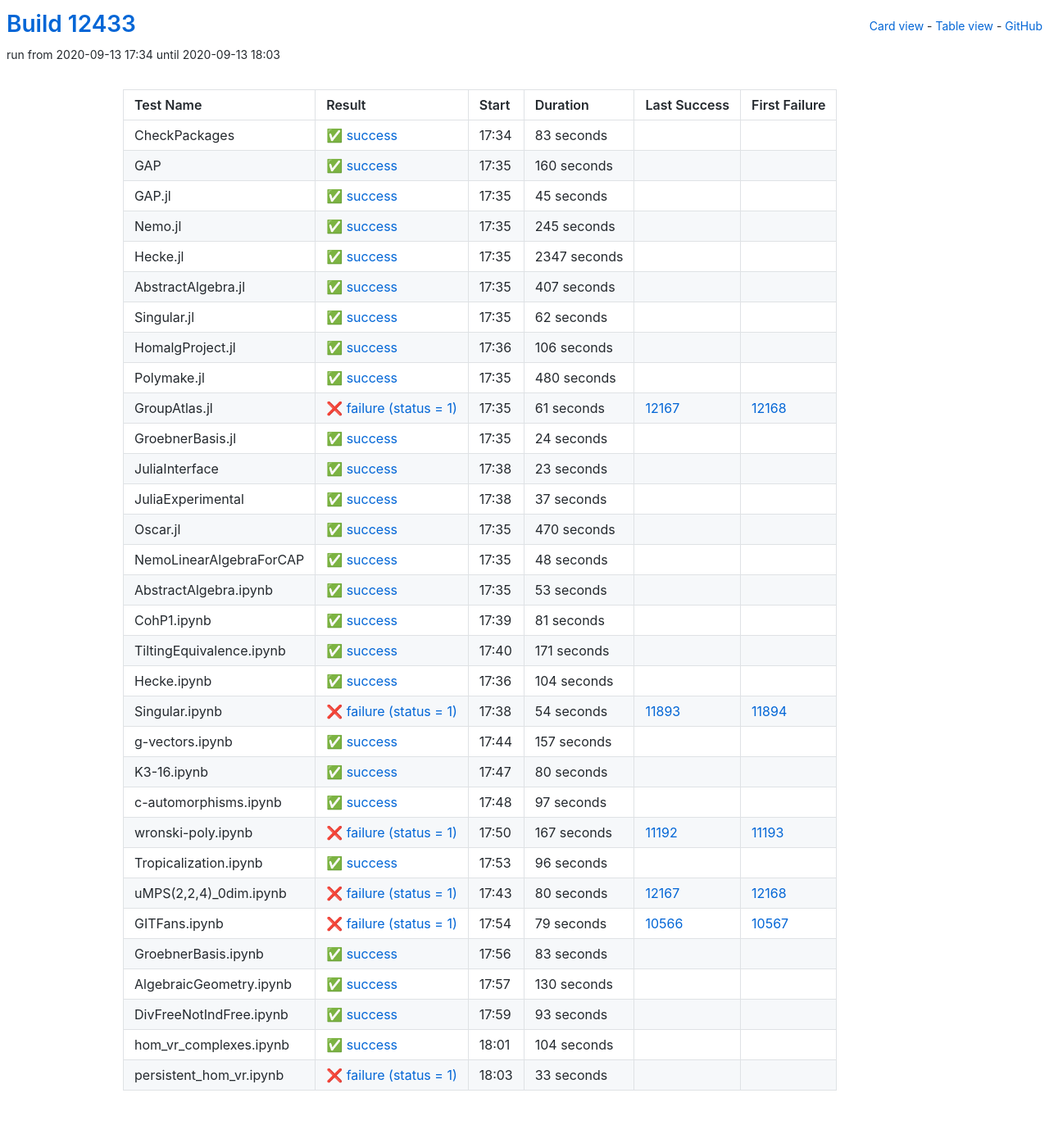
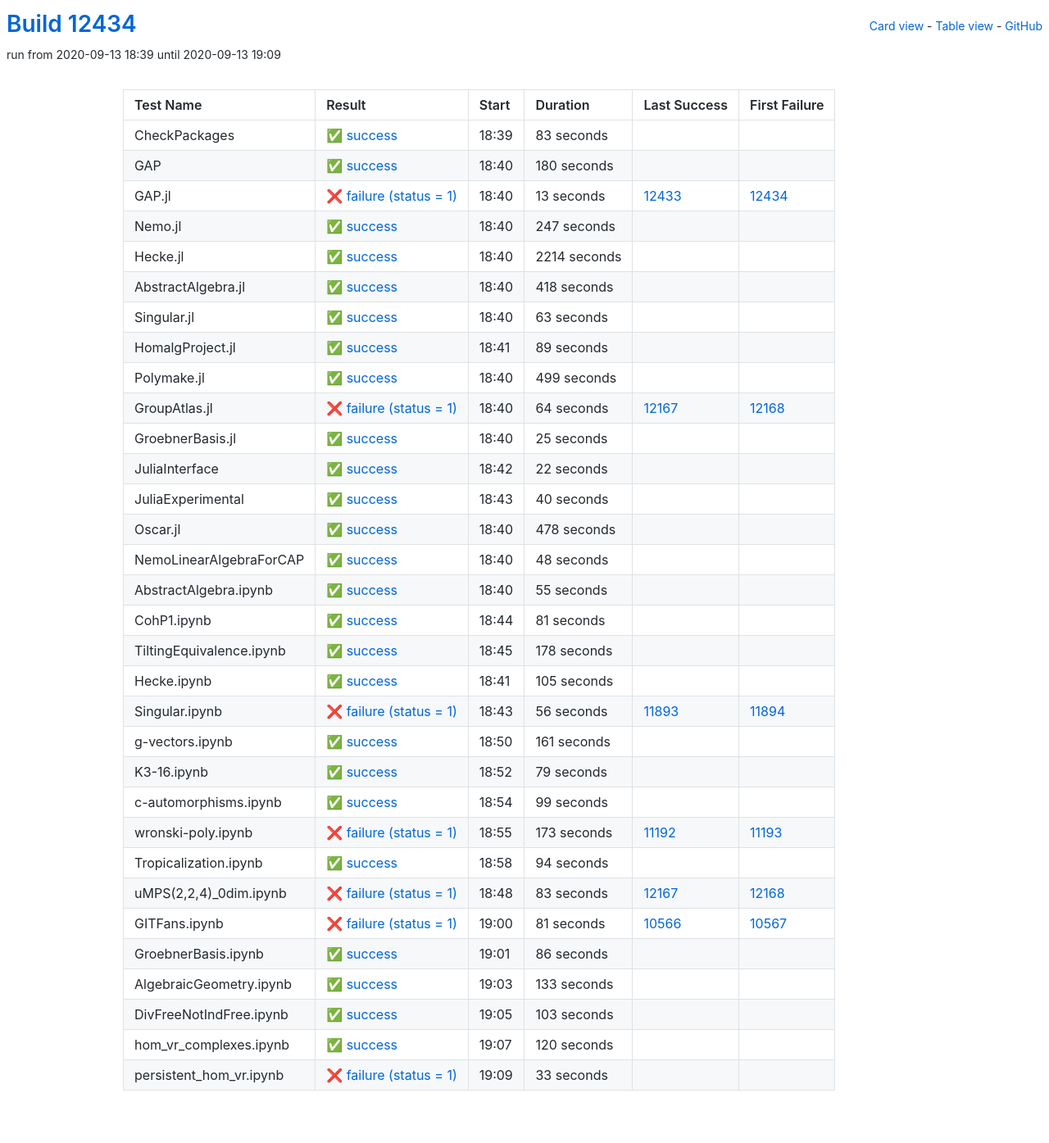
Before and after one commit to oscar-system/oscar-ci-status, a Jekyll site: the page built from table.html, in a window 1280 px wide. Shown: the whole page at 82% size. Built offline with Jekyll 4.4.1, drawn with Linux system fonts in a browser that asks for light colours.

Commit message:
Build #12434

```diff
--- a/_data/ci.yml
+++ b/_data/ci.yml
@@ -1,6 +1,6 @@
 ---
-build: 12433
-build_url: https://oscarci.mathematik.uni-kl.de/job/oscar/12433/
+build: 12434
+build_url: https://oscarci.mathematik.uni-kl.de/job/oscar/12434/
 job: oscar
 organization: oscar-system
 repo: oscar-ci-status
@@ -8,8 +8,8 @@
 tests:
 - name: CheckPackages
   id: checkpackages
-  log: https://oscarci.mathematik.uni-kl.de/job/oscar/12433/artifact/logs/build-12433/CheckPackages.log
-  start: 2020-09-13 17:34
+  log: https://oscarci.mathematik.uni-kl.de/job/oscar/12434/artifact/logs/build-12434/CheckPackages.log
+  start: 2020-09-13 18:39
   success: true
   exitcode: 0
   status: success
@@ -20,164 +20,164 @@
   first_failure_url:
 - name: GAP
   id: gap
-  log: https://oscarci.mathematik.uni-kl.de/job/oscar/12433/artifact/logs/build-12433/GAP.log
-  start: 2020-09-13 17:35
+  log: https://oscarci.mathematik.uni-kl.de/job/oscar/12434/artifact/logs/build-12434/GAP.log
+  start: 2020-09-13 18:40
   success: true
   exitcode: 0
   status: success
-  duration: 160
+  duration: 180
   last_success: false
   last_success_url:
   first_failure: false
   first_failure_url:
 - name: GAP.jl
   id: gap-jl
-  log: https://oscarci.mathematik.uni-kl.de/job/oscar/12433/artifact/logs/build-12433/GAP.jl.log
-  start: 2020-09-13 17:35
+  log: https://oscarci.mathematik.uni-kl.de/job/oscar/12434/artifact/logs/build-12434/GAP.jl.log
+  start: 2020-09-13 18:40
+  success: false
+  exitcode: 1
+  status: failure
+  duration: 13
+  last_success: 12433
+  last_success_url: https://oscarci.mathematik.uni-kl.de/job/oscar/12433/
+  first_failure: 12434
+  first_failure_url: https://oscarci.mathematik.uni-kl.de/job/oscar/12434/
+- name: Nemo.jl
+  id: nemo-jl
+  log: https://oscarci.mathematik.uni-kl.de/job/oscar/12434/artifact/logs/build-12434/Nemo.jl.log
+  start: 2020-09-13 18:40
   success: true
   exitcode: 0
   status: success
-  duration: 45
-  last_success: false
-  last_success_url:
-  first_failure: false
-  first_failure_url:
-- name: Nemo.jl
-  id: nemo-jl
-  log: https://oscarci.mathematik.uni-kl.de/job/oscar/12433/artifact/logs/build-12433/Nemo.jl.log
-  start: 2020-09-13 17:35
-  success: true
-  exitcode: 0
-  status: success
-  duration: 245
+  duration: 247
   last_success: false
   last_success_url:
   first_failure: false
   first_failure_url:
 - name: Hecke.jl
   id: hecke-jl
-  log: https://oscarci.mathematik.uni-kl.de/job/oscar/12433/artifact/logs/build-12433/Hecke.jl.log
-  start: 2020-09-13 17:35
+  log: https://oscarci.mathematik.uni-kl.de/job/oscar/12434/artifact/logs/build-12434/Hecke.jl.log
+  start: 2020-09-13 18:40
   success: true
   exitcode: 0
   status: success
-  duration: 2347
+  duration: 2214
   last_success: false
   last_success_url:
   first_failure: false
   first_failure_url:
 - name: AbstractAlgebra.jl
   id: abstractalgebra-jl
-  log: https://oscarci.mathematik.uni-kl.de/job/oscar/12433/artifact/logs/build-12433/AbstractAlgebra.jl.log
-  start: 2020-09-13 17:35
+  log: https://oscarci.mathematik.uni-kl.de/job/oscar/12434/artifact/logs/build-12434/AbstractAlgebra.jl.log
+  start: 2020-09-13 18:40
   success: true
   exitcode: 0
   status: success
-  duration: 407
+  duration: 418
   last_success: false
   last_success_url:
   first_failure: false
   first_failure_url:
 - name: Singular.jl
   id: singular-jl
-  log: https://oscarci.mathematik.uni-kl.de/job/oscar/12433/artifact/logs/build-12433/Singular.jl.log
-  start: 2020-09-13 17:35
+  log: https://oscarci.mathematik.uni-kl.de/job/oscar/12434/artifact/logs/build-12434/Singular.jl.log
+  start: 2020-09-13 18:40
   success: true
   exitcode: 0
   status: success
-  duration: 62
+  duration: 63
   last_success: false
   last_success_url:
   first_failure: false
   first_failure_url:
 - name: HomalgProject.jl
   id: homalgproject-jl
-  log: https://oscarci.mathematik.uni-kl.de/job/oscar/12433/artifact/logs/build-12433/HomalgProject.jl.log
-  start: 2020-09-13 17:36
+  log: https://oscarci.mathematik.uni-kl.de/job/oscar/12434/artifact/logs/build-12434/HomalgProject.jl.log
+  start: 2020-09-13 18:41
   success: true
   exitcode: 0
   status: success
-  duration: 106
+  duration: 89
   last_success: false
   last_success_url:
   first_failure: false
   first_failure_url:
 - name: Polymake.jl
   id: polymake-jl
-  log: https://oscarci.mathematik.uni-kl.de/job/oscar/12433/artifact/logs/build-12433/Polymake.jl.log
-  start: 2020-09-13 17:35
+  log: https://oscarci.mathematik.uni-kl.de/job/oscar/12434/artifact/logs/build-12434/Polymake.jl.log
+  start: 2020-09-13 18:40
   success: true
   exitcode: 0
   status: success
-  duration: 480
+  duration: 499
   last_success: false
   last_success_url:
   first_failure: false
   first_failure_url:
 - name: GroupAtlas.jl
   id: groupatlas-jl
-  log: https://oscarci.mathematik.uni-kl.de/job/oscar/12433/artifact/logs/build-12433/GroupAtlas.jl.log
-  start: 2020-09-13 17:35
+  log: https://oscarci.mathematik.uni-kl.de/job/oscar/12434/artifact/logs/build-12434/GroupAtlas.jl.log
+  start: 2020-09-13 18:40
   success: false
   exitcode: 1
   status: failure
-  duration: 61
+  duration: 64
   last_success: 12167
   last_success_url: https://oscarci.mathematik.uni-kl.de/job/oscar/12167/
   first_failure: 12168
   first_failure_url: https://oscarci.mathematik.uni-kl.de/job/oscar/12168/
 - name: GroebnerBasis.jl
   id: groebnerbasis-jl
-  log: https://oscarci.mathematik.uni-kl.de/job/oscar/12433/artifact/logs/build-12433/GroebnerBasis.jl.log
-  start: 2020-09-13 17:35
+  log: https://oscarci.mathematik.uni-kl.de/job/oscar/12434/artifact/logs/build-12434/GroebnerBasis.jl.log
+  start: 2020-09-13 18:40
   success: true
   exitcode: 0
   status: success
-  duration: 24
+  duration: 25
   last_success: false
   last_success_url:
   first_failure: false
   first_failure_url:
 - name: JuliaInterface
   id: juliainterface
-  log: https://oscarci.mathematik.uni-kl.de/job/oscar/12433/artifact/logs/build-12433/JuliaInterface.log
-  start: 2020-09-13 17:38
+  log: https://oscarci.mathematik.uni-kl.de/job/oscar/12434/artifact/logs/build-12434/JuliaInterface.log
+  start: 2020-09-13 18:42
   success: true
   exitcode: 0
   status: success
-  duration: 23
+  duration: 22
   last_success: false
   last_success_url:
   first_failure: false
   first_failure_url:
 - name: JuliaExperimental
   id: juliaexperimental
-  log: https://oscarci.mathematik.uni-kl.de/job/oscar/12433/artifact/logs/build-12433/JuliaExperimental.log
-  start: 2020-09-13 17:38
+  log: https://oscarci.mathematik.uni-kl.de/job/oscar/12434/artifact/logs/build-12434/JuliaExperimental.log
+  start: 2020-09-13 18:43
   success: true
   exitcode: 0
   status: success
-  duration: 37
+  duration: 40
   last_success: false
   last_success_url:
   first_failure: false
   first_failure_url:
 - name: Oscar.jl
   id: oscar-jl
-  log: https://oscarci.mathematik.uni-kl.de/job/oscar/12433/artifact/logs/build-12433/Oscar.jl.log
-  start: 2020-09-13 17:35
+  log: https://oscarci.mathematik.uni-kl.de/job/oscar/12434/artifact/logs/build-12434/Oscar.jl.log
+  start: 2020-09-13 18:40
   success: true
   exitcode: 0
   status: success
-  duration: 470
+  duration: 478
   last_success: false
   last_success_url:
   first_failure: false
   first_failure_url:
 - name: NemoLinearAlgebraForCAP
   id: nemolinearalgebraforcap
-  log: https://oscarci.mathematik.uni-kl.de/job/oscar/12433/artifact/logs/build-12433/NemoLinearAlgebraForCAP.log
-  start: 2020-09-13 17:35
+  log: https://oscarci.mathematik.uni-kl.de/job/oscar/12434/artifact/logs/build-12434/NemoLinearAlgebraForCAP.log
+  start: 2020-09-13 18:40
   success: true
   exitcode: 0
   status: success
@@ -188,20 +188,20 @@
   first_failure_url:
 - name: AbstractAlgebra.ipynb
   id: abstractalgebra-ipynb
-  log: https://oscarci.mathematik.uni-kl.de/job/oscar/12433/artifact/logs/build-12433/AbstractAlgebra.ipynb.log
-  start: 2020-09-13 17:35
+  log: https://oscarci.mathematik.uni-kl.de/job/oscar/12434/artifact/logs/build-12434/AbstractAlgebra.ipynb.log
+  start: 2020-09-13 18:40
   success: true
   exitcode: 0
   status: success
-  duration: 53
+  duration: 55
   last_success: false
   last_success_url:
   first_failure: false
   first_failure_url:
 - name: CohP1.ipynb
   id: cohp1-ipynb
-  log: https://oscarci.mathematik.uni-kl.de/job/oscar/12433/artifact/logs/build-12433/CohP1.ipynb.log
-  start: 2020-09-13 17:39
+  log: https://oscarci.mathematik.uni-kl.de/job/oscar/12434/artifact/logs/build-12434/CohP1.ipynb.log
+  start: 2020-09-13 18:44
   success: true
   exitcode: 0
   status: success
@@ -212,176 +212,176 @@
   first_failure_url:
 - name: TiltingEquivalence.ipynb
   id: tiltingequivalence-ipynb
-  log: https://oscarci.mathematik.uni-kl.de/job/oscar/12433/artifact/logs/build-12433/TiltingEquivalence.ipynb.log
-  start: 2020-09-13 17:40
+  log: https://oscarci.mathematik.uni-kl.de/job/oscar/12434/artifact/logs/build-12434/TiltingEquivalence.ipynb.log
+  start: 2020-09-13 18:45
   success: true
   exitcode: 0
   status: success
-  duration: 171
+  duration: 178
   last_success: false
   last_success_url:
   first_failure: false
   first_failure_url:
 - name: Hecke.ipynb
   id: hecke-ipynb
-  log: https://oscarci.mathematik.uni-kl.de/job/oscar/12433/artifact/logs/build-12433/Hecke.ipynb.log
-  start: 2020-09-13 17:36
+  log: https://oscarci.mathematik.uni-kl.de/job/oscar/12434/artifact/logs/build-12434/Hecke.ipynb.log
+  start: 2020-09-13 18:41
   success: true
   exitcode: 0
   status: success
-  duration: 104
+  duration: 105
   last_success: false
   last_success_url:
   first_failure: false
   first_failure_url:
 - name: Singular.ipynb
   id: singular-ipynb
-  log: https://oscarci.mathematik.uni-kl.de/job/oscar/12433/artifact/logs/build-12433/Singular.ipynb.log
-  start: 2020-09-13 17:38
+  log: https://oscarci.mathematik.uni-kl.de/job/oscar/12434/artifact/logs/build-12434/Singular.ipynb.log
+  start: 2020-09-13 18:43
   success: false
   exitcode: 1
   status: failure
-  duration: 54
+  duration: 56
   last_success: 11893
   last_success_url: https://oscarci.mathematik.uni-kl.de/job/oscar/11893/
   first_failure: 11894
   first_failure_url: https://oscarci.mathematik.uni-kl.de/job/oscar/11894/
 - name: g-vectors.ipynb
   id: g-vectors-ipynb
-  log: https://oscarci.mathematik.uni-kl.de/job/oscar/12433/artifact/logs/build-12433/g-vectors.ipynb.log
-  start: 2020-09-13 17:44
+  log: https://oscarci.mathematik.uni-kl.de/job/oscar/12434/artifact/logs/build-12434/g-vectors.ipynb.log
+  start: 2020-09-13 18:50
   success: true
   exitcode: 0
   status: success
-  duration: 157
+  duration: 161
   last_success: false
   last_success_url:
   first_failure: false
   first_failure_url:
 - name: K3-16.ipynb
   id: k3-16-ipynb
-  log: https://oscarci.mathematik.uni-kl.de/job/oscar/12433/artifact/logs/build-12433/K3-16.ipynb.log
-  start: 2020-09-13 17:47
+  log: https://oscarci.mathematik.uni-kl.de/job/oscar/12434/artifact/logs/build-12434/K3-16.ipynb.log
+  start: 2020-09-13 18:52
   success: true
   exitcode: 0
   status: success
-  duration: 80
+  duration: 79
   last_success: false
   last_success_url:
   first_failure: false
   first_failure_url:
 - name: c-automorphisms.ipynb
   id: c-automorphisms-ipynb
-  log: https://oscarci.mathematik.uni-kl.de/job/oscar/12433/artifact/logs/build-12433/c-automorphisms.ipynb.log
-  start: 2020-09-13 17:48
+  log: https://oscarci.mathematik.uni-kl.de/job/oscar/12434/artifact/logs/build-12434/c-automorphisms.ipynb.log
+  start: 2020-09-13 18:54
   success: true
   exitcode: 0
   status: success
-  duration: 97
+  duration: 99
   last_success: false
   last_success_url:
   first_failure: false
   first_failure_url:
 - name: wronski-poly.ipynb
   id: wronski-poly-ipynb
-  log: https://oscarci.mathematik.uni-kl.de/job/oscar/12433/artifact/logs/build-12433/wronski-poly.ipynb.log
-  start: 2020-09-13 17:50
+  log: https://oscarci.mathematik.uni-kl.de/job/oscar/12434/artifact/logs/build-12434/wronski-poly.ipynb.log
+  start: 2020-09-13 18:55
   success: false
   exitcode: 1
   status: failure
-  duration: 167
+  duration: 173
   last_success: 11192
   last_success_url: https://oscarci.mathematik.uni-kl.de/job/oscar/11192/
   first_failure: 11193
   first_failure_url: https://oscarci.mathematik.uni-kl.de/job/oscar/11193/
 - name: Tropicalization.ipynb
   id: tropicalization-ipynb
-  log: https://oscarci.mathematik.uni-kl.de/job/oscar/12433/artifact/logs/build-12433/Tropicalization.ipynb.log
-  start: 2020-09-13 17:53
+  log: https://oscarci.mathematik.uni-kl.de/job/oscar/12434/artifact/logs/build-12434/Tropicalization.ipynb.log
+  start: 2020-09-13 18:58
   success: true
   exitcode: 0
   status: success
-  duration: 96
+  duration: 94
   last_success: false
   last_success_url:
   first_failure: false
   first_failure_url:
 - name: uMPS(2,2,4)_0dim.ipynb
   id: umps-2-2-4-0dim-ipynb
-  log: https://oscarci.mathematik.uni-kl.de/job/oscar/12433/artifact/logs/build-12433/uMPS-2-2-4-_0dim.ipynb.log
-  start: 2020-09-13 17:43
+  log: https://oscarci.mathematik.uni-kl.de/job/oscar/12434/artifact/logs/build-12434/uMPS-2-2-4-_0dim.ipynb.log
+  start: 2020-09-13 18:48
   success: false
   exitcode: 1
   status: failure
-  duration: 80
+  duration: 83
   last_success: 12167
   last_success_url: https://oscarci.mathematik.uni-kl.de/job/oscar/12167/
   first_failure: 12168
   first_failure_url: https://oscarci.mathematik.uni-kl.de/job/oscar/12168/
 - name: GITFans.ipynb
   id: gitfans-ipynb
-  log: https://oscarci.mathematik.uni-kl.de/job/oscar/12433/artifact/logs/build-12433/GITFans.ipynb.log
-  start: 2020-09-13 17:54
+  log: https://oscarci.mathematik.uni-kl.de/job/oscar/12434/artifact/logs/build-12434/GITFans.ipynb.log
+  start: 2020-09-13 19:00
   success: false
   exitcode: 1
   status: failure
-  duration: 79
+  duration: 81
   last_success: 10566
   last_success_url: https://oscarci.mathematik.uni-kl.de/job/oscar/10566/
   first_failure: 10567
   first_failure_url: https://oscarci.mathematik.uni-kl.de/job/oscar/10567/
 - name: GroebnerBasis.ipynb
   id: groebnerbasis-ipynb
-  log: https://oscarci.mathematik.uni-kl.de/job/oscar/12433/artifact/logs/build-12433/GroebnerBasis.ipynb.log
-  start: 2020-09-13 17:56
+  log: https://oscarci.mathematik.uni-kl.de/job/oscar/12434/artifact/logs/build-12434/GroebnerBasis.ipynb.log
+  start: 2020-09-13 19:01
   success: true
   exitcode: 0
   status: success
-  duration: 83
+  duration: 86
   last_success: false
   last_success_url:
   first_failure: false
   first_failure_url:
 - name: AlgebraicGeometry.ipynb
   id: algebraicgeometry-ipynb
-  log: https://oscarci.mathematik.uni-kl.de/job/oscar/12433/artifact/logs/build-12433/AlgebraicGeometry.ipynb.log
-  start: 2020-09-13 17:57
+  log: https://oscarci.mathematik.uni-kl.de/job/oscar/12434/artifact/logs/build-12434/AlgebraicGeometry.ipynb.log
+  start: 2020-09-13 19:03
   success: true
   exitcode: 0
   status: success
-  duration: 130
+  duration: 133
   last_success: false
   last_success_url:
   first_failure: false
   first_failure_url:
 - name: DivFreeNotIndFree.ipynb
   id: divfreenotindfree-ipynb
-  log: https://oscarci.mathematik.uni-kl.de/job/oscar/12433/artifact/logs/build-12433/DivFreeNotIndFree.ipynb.log
-  start: 2020-09-13 17:59
+  log: https://oscarci.mathematik.uni-kl.de/job/oscar/12434/artifact/logs/build-12434/DivFreeNotIndFree.ipynb.log
+  start: 2020-09-13 19:05
   success: true
   exitcode: 0
   status: success
-  duration: 93
+  duration: 103
   last_success: false
   last_success_url:
   first_failure: false
   first_failure_url:
 - name: hom_vr_complexes.ipynb
   id: hom-vr-complexes-ipynb
-  log: https://oscarci.mathematik.uni-kl.de/job/oscar/12433/artifact/logs/build-12433/hom_vr_complexes.ipynb.log
-  start: 2020-09-13 18:01
+  log: https://oscarci.mathematik.uni-kl.de/job/oscar/12434/artifact/logs/build-12434/hom_vr_complexes.ipynb.log
+  start: 2020-09-13 19:07
   success: true
   exitcode: 0
   status: success
-  duration: 104
+  duration: 120
   last_success: false
   last_success_url:
   first_failure: false
   first_failure_url:
 - name: persistent_hom_vr.ipynb
   id: persistent-hom-vr-ipynb
-  log: https://oscarci.mathematik.uni-kl.de/job/oscar/12433/artifact/logs/build-12433/persistent_hom_vr.ipynb.log
-  start: 2020-09-13 18:03
+  log: https://oscarci.mathematik.uni-kl.de/job/oscar/12434/artifact/logs/build-12434/persistent_hom_vr.ipynb.log
+  start: 2020-09-13 19:09
   success: false
   exitcode: 1
   status: failure
```
Also changed, not shown: README.md.
